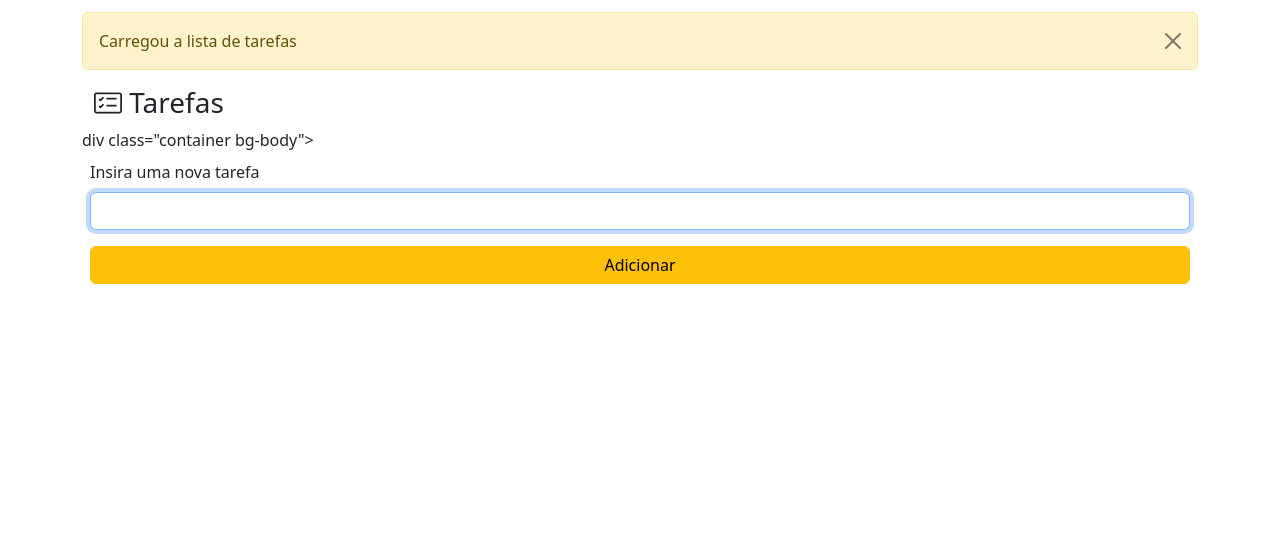
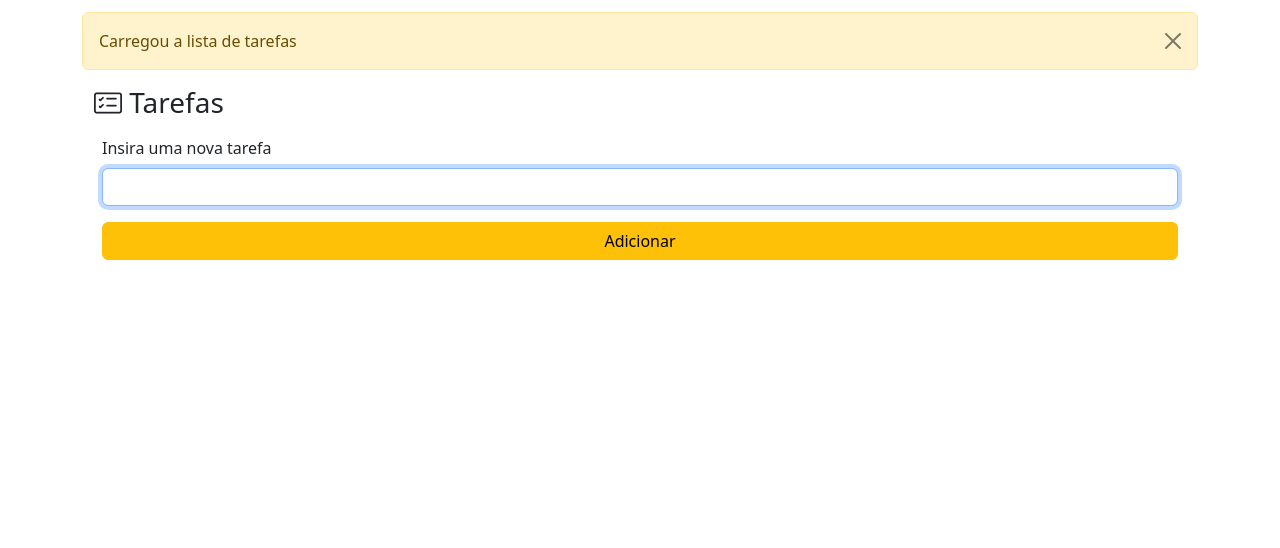
Before and after one commit to fernando-ribeiro357/flaskapp, a Flask app: page /tasks/add_get in a window 1280 px wide. Shown: the part 71-619 px from the top of the page. Run offline with Flask 3, Linux system fonts and the light colour scheme; data that the repository does not hold is empty; parts of the project's set-up code (start-up, migrations or seed data) failed here and were passed over; some libraries are stand-ins or nearby versions.

Commit message:
tentando correção na inserção de tarefa

```diff
--- a/flaskapp/templates/tasks.html
+++ b/flaskapp/templates/tasks.html
@@ -9,7 +9,7 @@
     <div class="container">
         <h3><i class="bi bi-card-checklist"></i> Tarefas</h3>
     </div>
-    div class="container bg-body">
+    <div class="container bg-body">
         <div class="row">
             <div class="col-12 py-2">
                 <form action='/tasks/add_get' method="POST" enctype="multipart/form-data">
```
